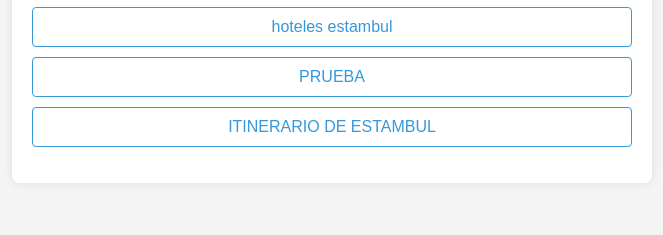
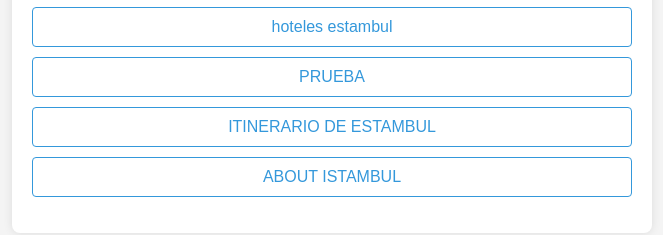
Before and after one commit to turivalencia/VISUAL-CODE-STUDIO, a plain HTML site: page index.html in a window 1280 px wide. Shown: the part 193-428 px from the top of the page, without its empty margins (308-971 px from the left). Drawn offline with Linux system fonts and the light colour scheme.

Commit message:
PROJECTS

```diff
--- a/index.html
+++ b/index.html
@@ -14,6 +14,7 @@
             <li><a href="PROYECTOS/HOTELES EN ISTAMBUL/index.html">hoteles estambul</a></li>
             <li><a href="PROYECTOS/prueba/index.html">PRUEBA</a></li>
             <li><a href="PROYECTOS/ITINERARIO ISTAMBUL/index.html">ITINERARIO DE ESTAMBUL</a></li>
+            <li><a href="PROYECTOS/ABOUT ISTAMBUL/index.html">ABOUT ISTAMBUL</a></li>
         </ul>
     </div>
 </body>
```
